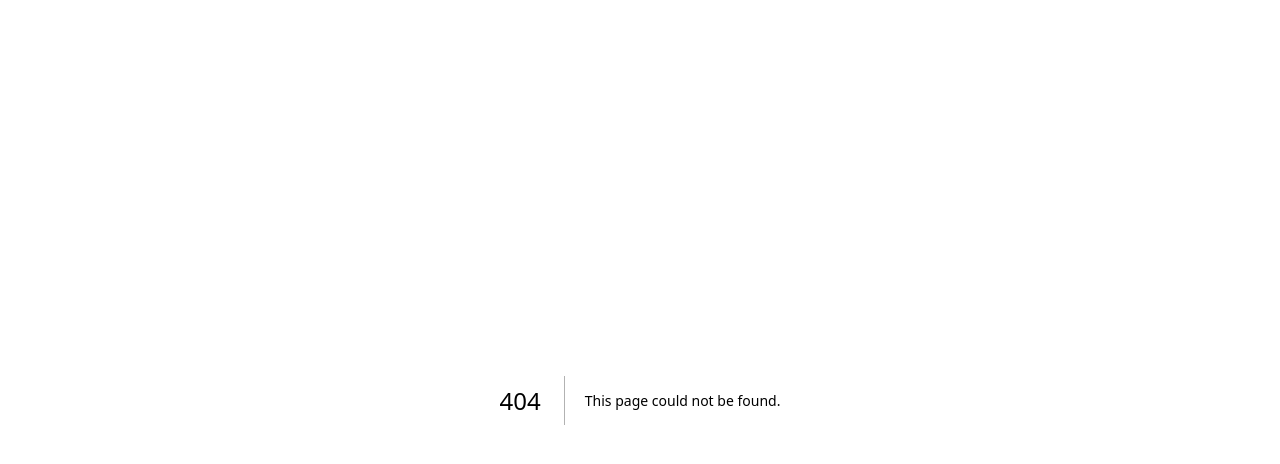
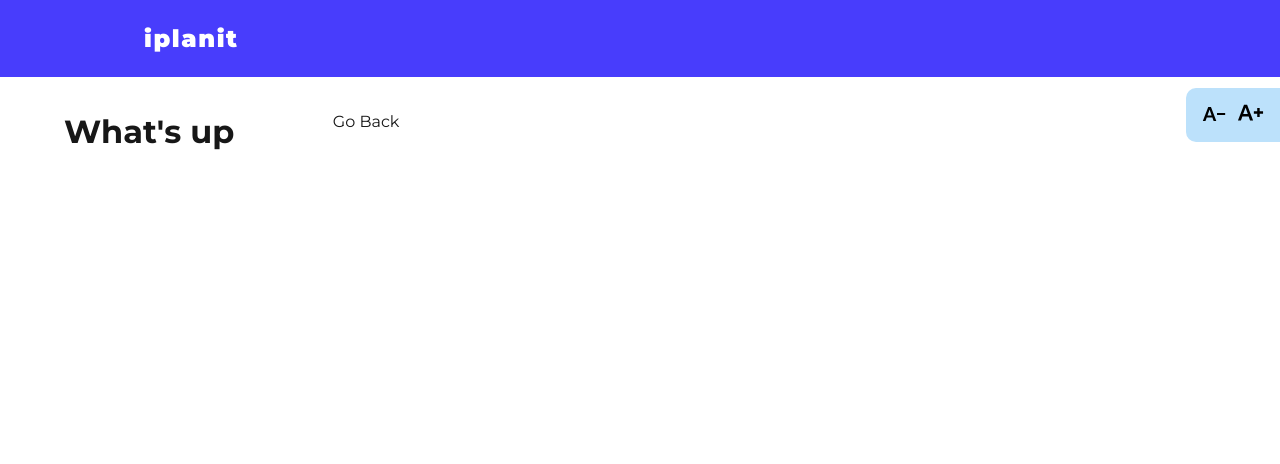
Before and after one commit to A-ElMahmi/iplanit, a Next.js app: page /logout in a window 1280 px wide. Before the commit this address had no page. Shown: the top 464 px of the page. Built offline with nearby package versions, Linux system fonts and the light colour scheme.

Commit message:
Logout page

```diff
--- a/app/components/NavBar.js
+++ b/app/components/NavBar.js
@@ -14,8 +14,6 @@ export default function NavBar({ fontSize, first3, last3, all }) {
     const [singleCol, setSingleCol] = useState(false);
 
     useEffect(() => {
-        console.log("triggered fontsize change");
-
         if (fontSize >= 18) {
             setSingleCol(true)
         } else {
--- a/app/globals.css
+++ b/app/globals.css
@@ -39,6 +39,22 @@ body {
   box-sizing: border-box;
   padding: 0;
   margin: 0;
+}
+
+p, h4 {
+  font-size: 1rem;
+}
+
+h1 {
+  font-size: 2rem;
+}
+
+h2 {
+  font-size: 1.5rem;
+}
+
+h3 {
+  font-size: 1.17rem;
 }
 
 a {
--- /dev/null
+++ b/app/logout/page.js
@@ -0,0 +1,26 @@
+"use client";
+
+import { useFontSize } from "@/app/context/FontSizeContext";
+import TextChangeBtns from "@/app/components/TextChangeBtns";
+
+export default function LogoutPage() {
+    const { fontSize, setFontSize } = useFontSize();
+
+    console.log(fontSize);
+
+    return (
+        <div>
+        {/* Top Bar */}
+        <div className="top-bar">
+            <div>iplanit</div>
+        </div>
+
+        <div className="container">
+            <h1>What's up</h1>
+            <p><a href="/">Go Back</a></p>
+        </div>
+
+        <TextChangeBtns fontSize={fontSize} setFontSize={setFontSize} />
+        </div>
+    );
+}
--- a/app/page.js
+++ b/app/page.js
@@ -23,6 +23,8 @@ export default function Home() {
     setProfilePic(newPic);
     setName(newName);
   };
+
+  console.log(fontSize);
 
   return (
     <div>
```
Also changed, not shown: app/components/LogoutDialog.js (+5 -3 lines).
